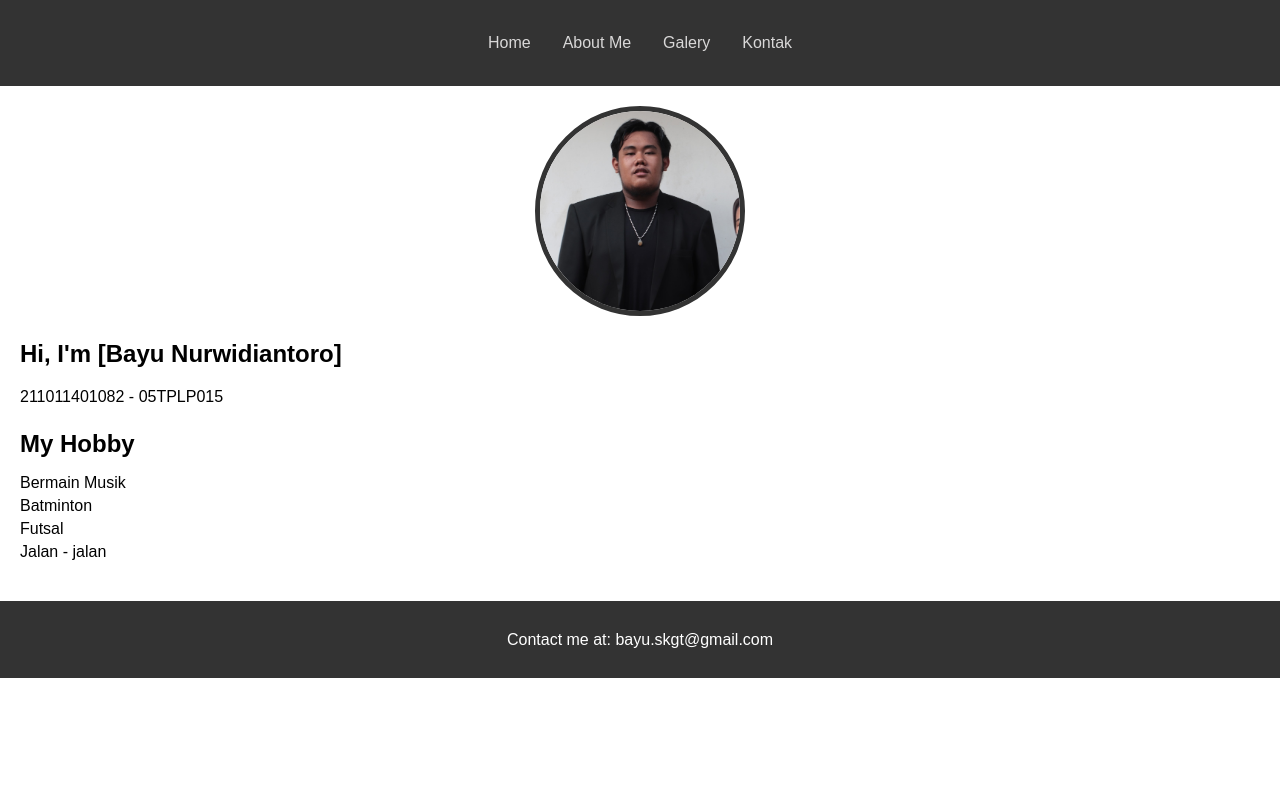
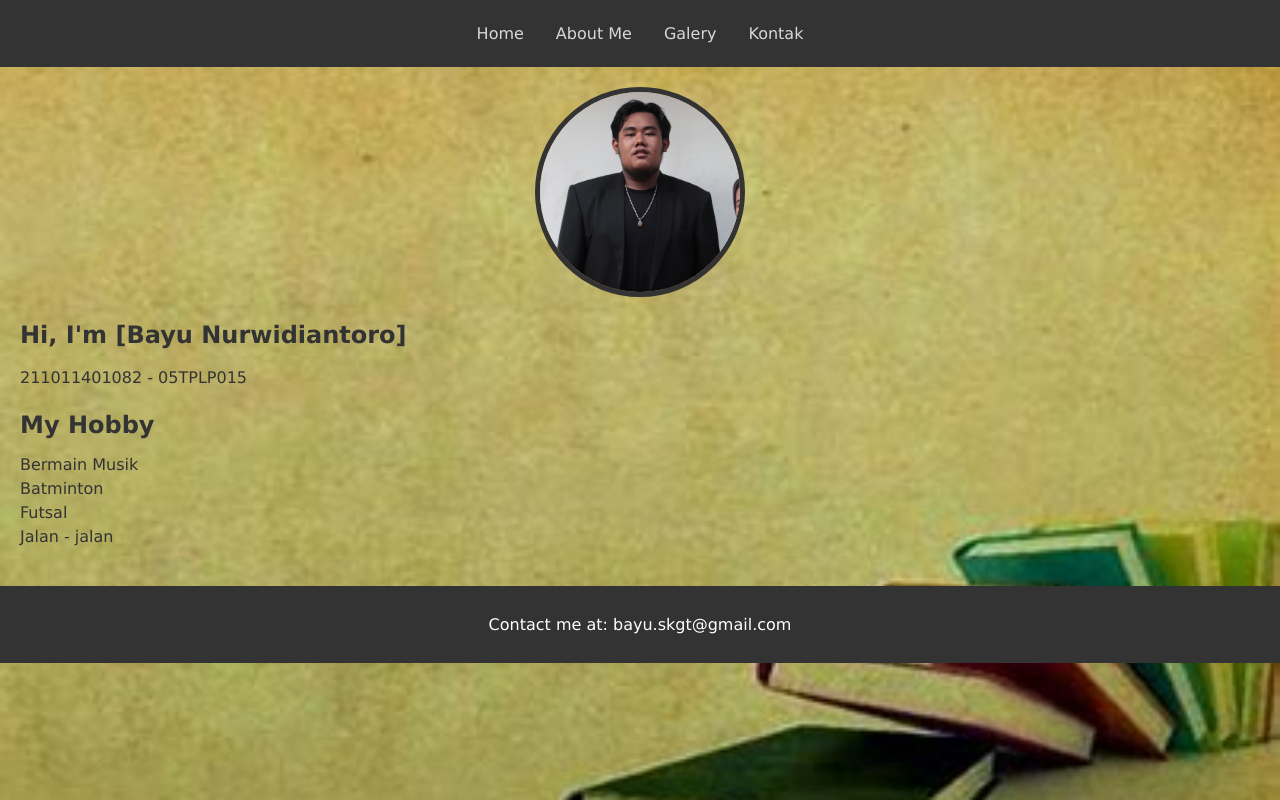
Before and after one commit to Bynrwdntr/rangkuman-tugas, a plain HTML site: page tentang bayu.html in a window 1280 px wide. Drawn offline with Linux system fonts and the light colour scheme.

Commit message:
first commit

```diff
--- a/style bayu.css
+++ b/style bayu.css
@@ -1,15 +1,20 @@
 /* styles.css */
 body {
-    font-family: Arial, sans-serif;
+    background-image: url("1.jpeg");
+    background-size: cover;
+    background-repeat: repeat;
+    background-attachment: scroll;
+    font-family: Verdana, sans-serif;
     margin: 0;
     padding: 0;
+    color: #333;
 }
 
 header {
     background-color: #333;
     color: white;
     text-align: center;
-    padding: 20px;
+    padding: 10px;
 }
 
 h1 {
--- a/style.css
+++ b/style.css
@@ -1,5 +1,5 @@
 body {
-    background-image: url("3.jpeg");
+    background-image: url("1.jpeg");
     background-size: cover;
     background-repeat: repeat;
     background-attachment: scroll;
```
Also changed, not shown: index.html (+2 -4 lines).
